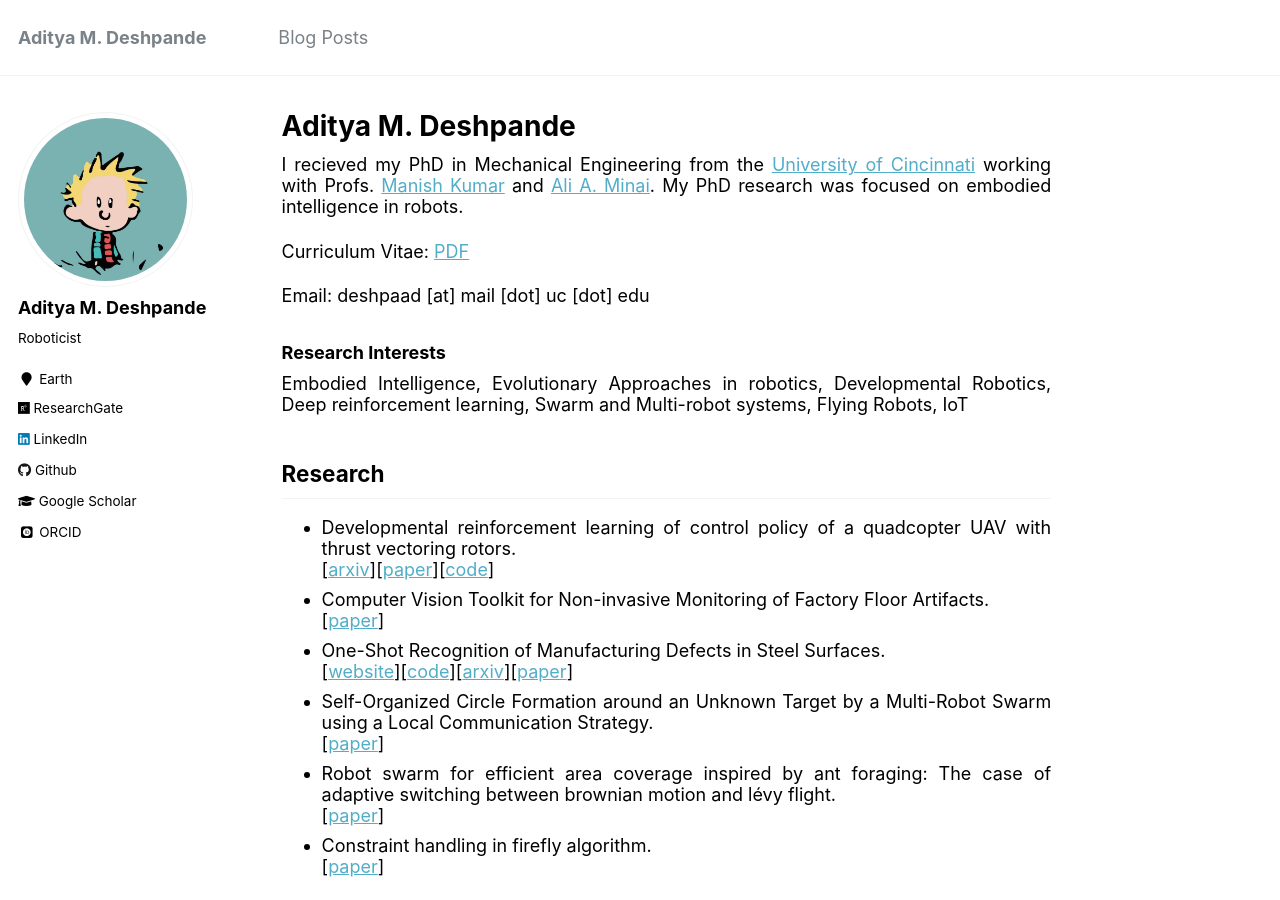
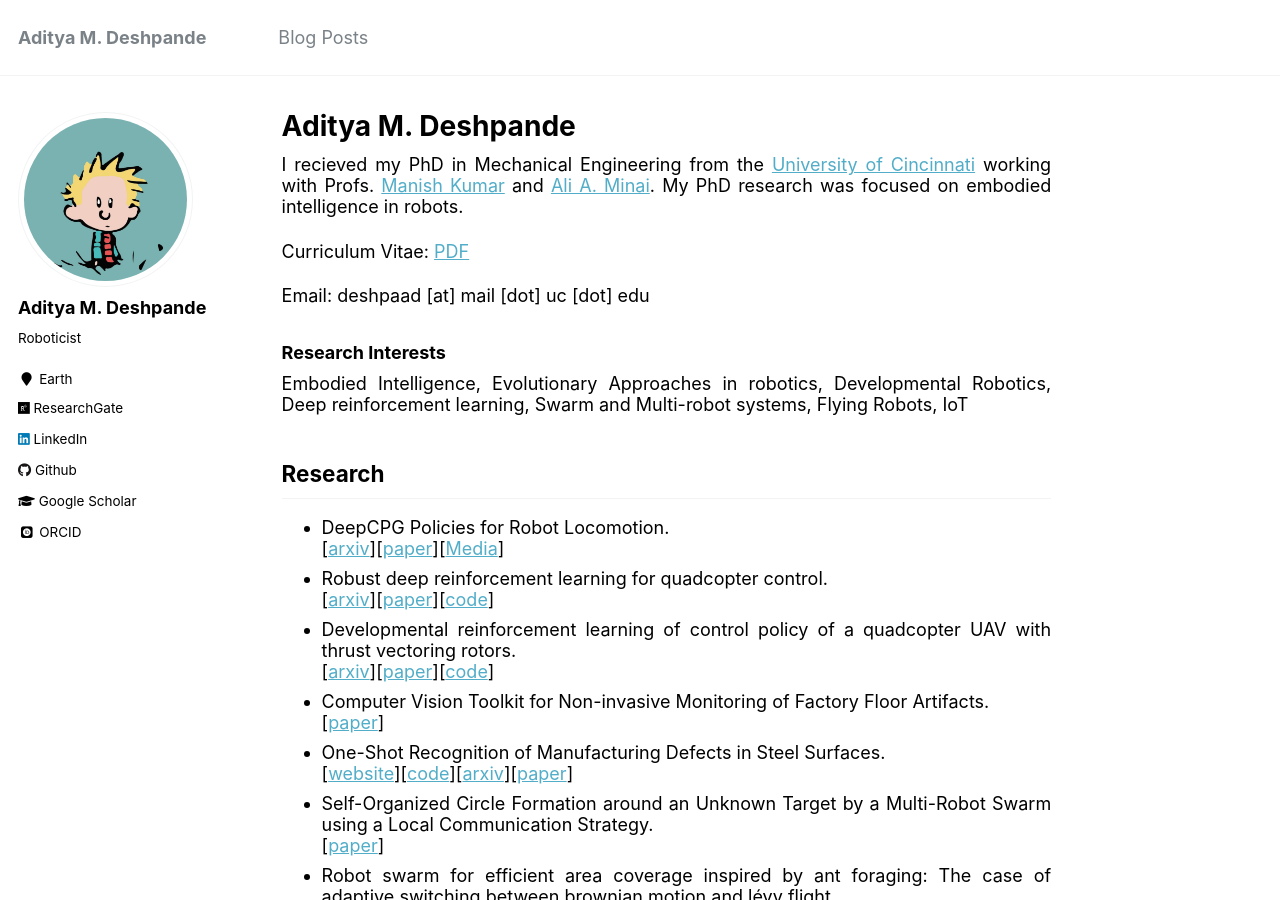
Before and after one commit to adipandas/adipandas.github.io, a Jekyll site: the page built from _pages/about.md, in a window 1280 px wide and 900 px high. Built offline with Jekyll 4.4.1, drawn with Linux system fonts in a browser that asks for light colours; some web fonts are replaced.

Commit message:
Update about.md

```diff
--- a/_pages/about.md
+++ b/_pages/about.md
@@ -22,6 +22,10 @@ Embodied Intelligence, Evolutionary Approaches in robotics, Developmental Roboti
 </div> -->
 
 ## Research
+* DeepCPG Policies for Robot Locomotion.
+  [[arxiv](https://arxiv.org/abs/2302.13191)][[paper](https://doi.org/10.1109/TCDS.2023.3250393)][[Media](https://youtu.be/QHT_sm7OgWY)]
+* Robust deep reinforcement learning for quadcopter control.
+  [[arxiv](https://arxiv.org/abs/2111.03915)][[paper](https://doi.org/10.1016/j.ifacol.2021.11.158)][[code](https://github.com/adipandas/gym_multirotor)]
 * Developmental reinforcement learning of control policy of a quadcopter UAV with thrust vectoring rotors.
   [[arxiv](https://arxiv.org/abs/2007.07793)][[paper](https://asmedigitalcollection.asme.org/DSCC/proceedings/DSCC2020/84287/V002T36A011/1096589)][[code](https://github.com/adipandas/gym_multirotor)]
 * Computer Vision Toolkit for Non-invasive Monitoring of Factory Floor Artifacts.
```
